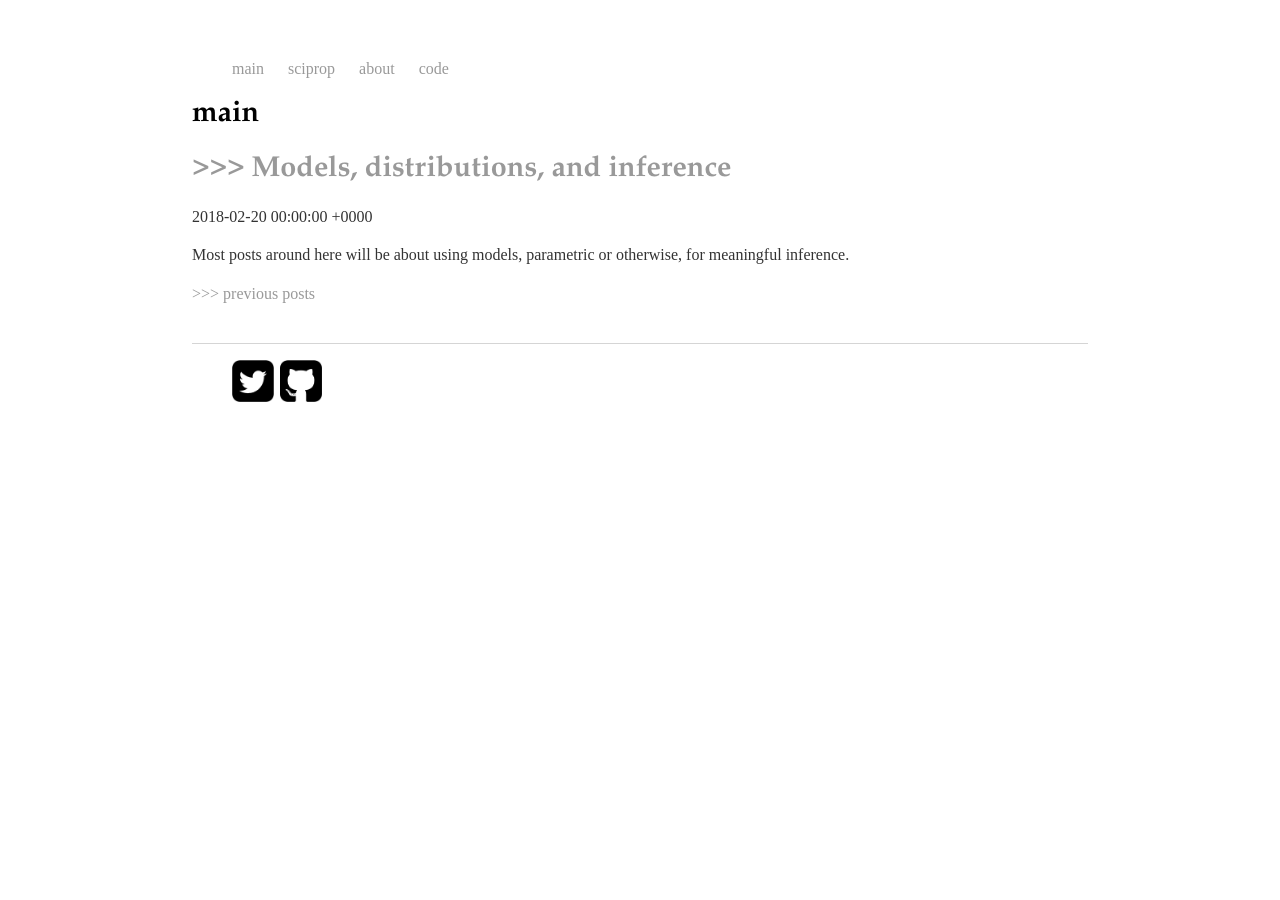
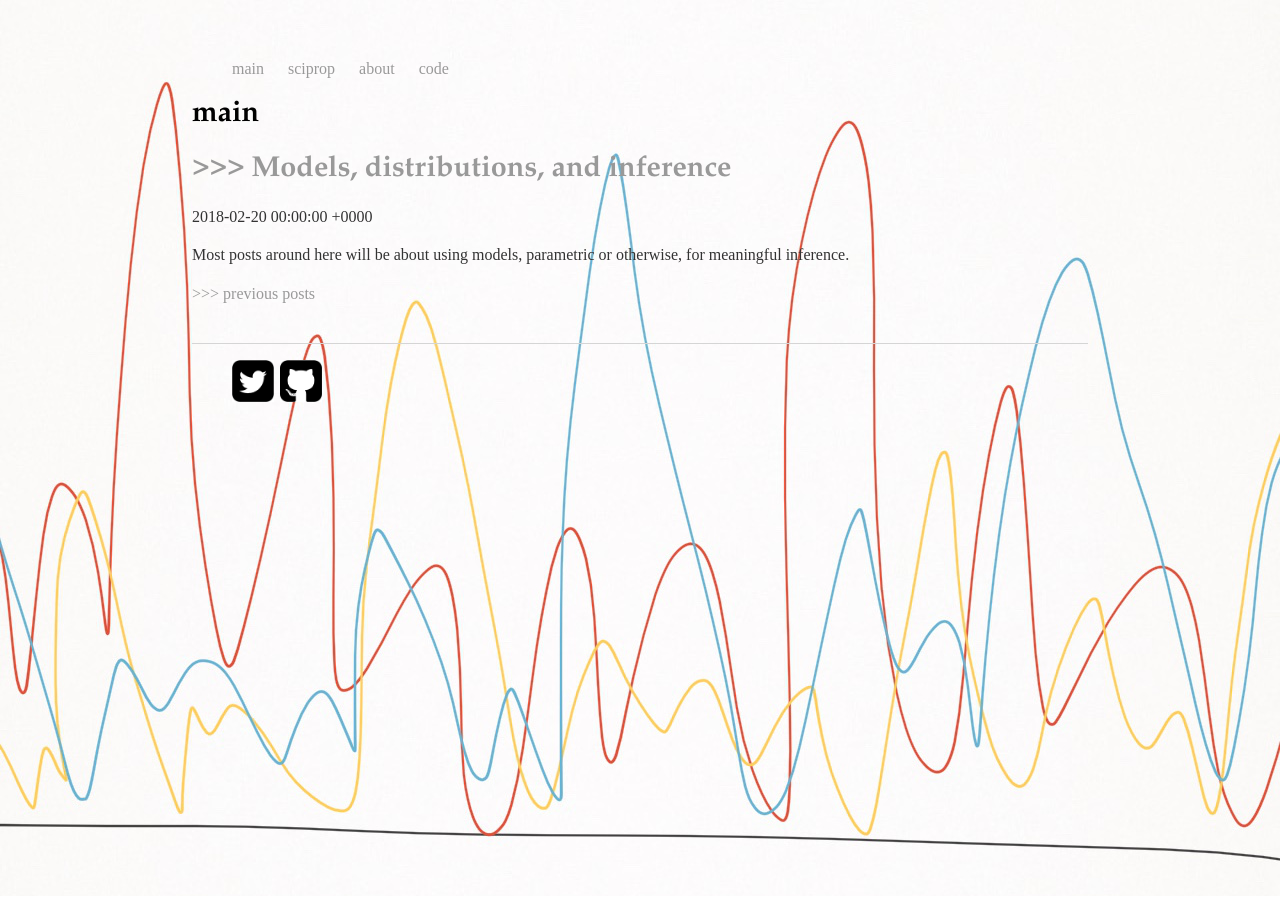
Before and after one commit to caesoma/caesoma.github.io, a Jekyll site: the page built from index.html, in a window 1280 px wide. Built offline with Jekyll 4.4.1, drawn with Linux system fonts in a browser that asks for light colours; the list of posts is cut into pages by our own code.

Commit message:
update layout

```diff
--- a/_layouts/default.html
+++ b/_layouts/default.html
@@ -5,13 +5,6 @@
     <!-- link to main stylesheet -->
     <link rel="stylesheet" type="text/css" href="/css/main.css">
     </head>
-    <style>
-    body {
-      background-image: url(./images/gp.jpeg);
-      background-position: top center;
-      background-repeat: no-repeat;
-    }
-    </style>
   <body>
     <nav>
       <ul>
--- a/css/main.css
+++ b/css/main.css
@@ -1,6 +1,9 @@
 body {
     margin: 60px auto;
     width: 70%;
+    background-image: url(../images/gp.jpeg);
+    background-position: top center;
+    background-repeat: no-repeat;
 }
 
 nav ul, footer ul {
```
Also changed, not shown: images/ac.png (added), images/gp.jpeg (added), images/li.png (added), images/rg.png (added).
